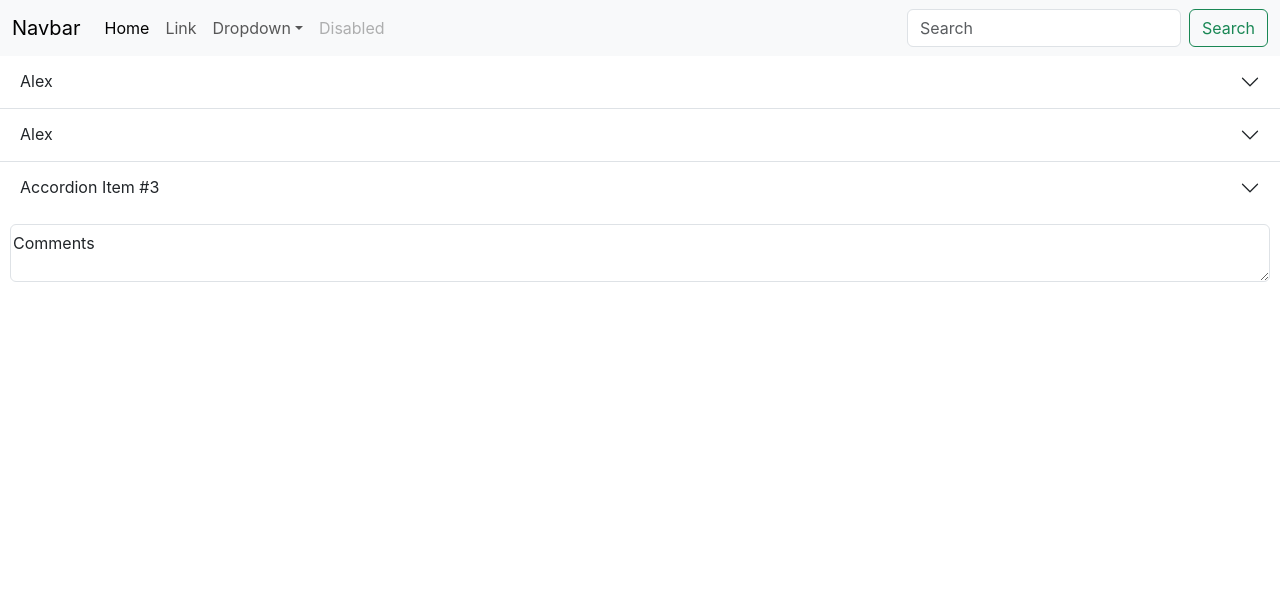
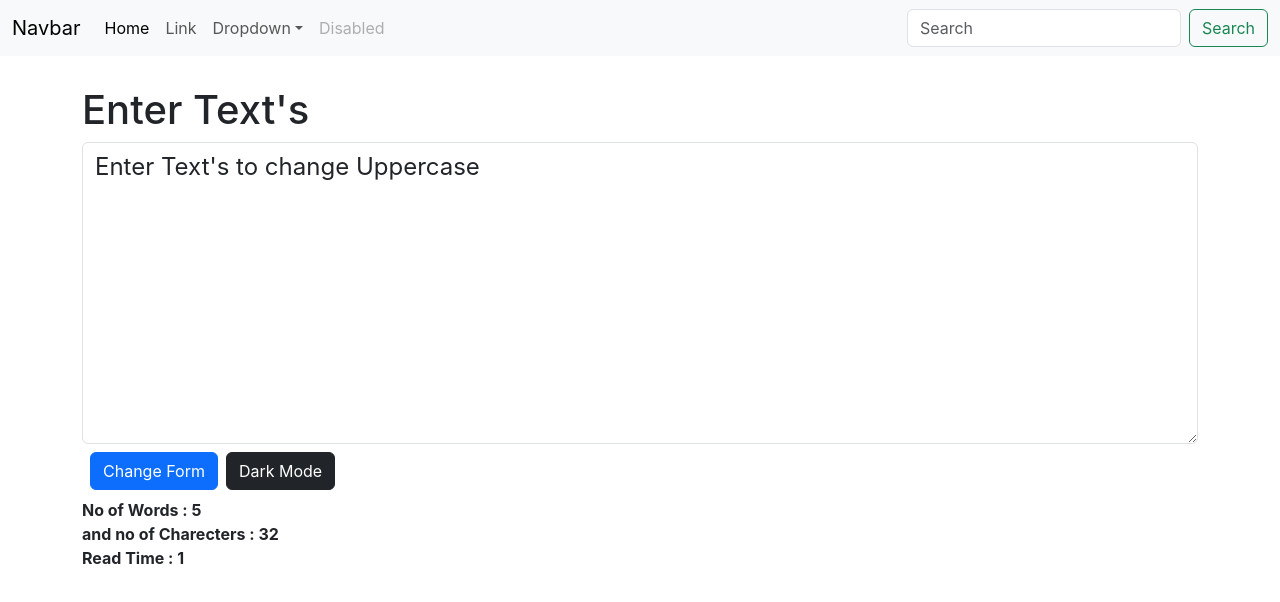
Before and after one commit to SMOS-Github/React, a React (Create React App) app in the folder learn-react/: page / in a window 1280 px wide. Shown: the top 602 px of the page. Built offline with nearby package versions, Linux system fonts and the light colour scheme.

Commit message:
Update
Adding Dark Mode. in progress....

```diff
--- a/learn-react/src/App.css
+++ b/learn-react/src/App.css
@@ -1,6 +1,3 @@
-.form-floating{
-    padding:10px;
+.container{
+    margin-top:30px;
 }
-label{
-    padding:100px;
-}
--- a/learn-react/src/App.js
+++ b/learn-react/src/App.js
@@ -2,15 +2,15 @@
 import './App.css';
 //import xr from './module2.mjs';
 import Navbar from './components/Navbar';
-import According from './components/According';
+//import According from './components/According';
 import TextArea from './components/TextArea';
 
 function App() {
   return (
       <>
           <Navbar />
-          <According text="Alex" />
-          <TextArea/>
+
+          <TextArea />
       </>
   );
 
--- a/learn-react/src/components/TextArea.js
+++ b/learn-react/src/components/TextArea.js
@@ -1,11 +1,39 @@
-import React from 'react';
+import React, { useState } from 'react';
 
-export default function TextArea() {
+
+export default function TextArea(props) {
+
+    const [def, set] = useState("Enter Text's to change Uppercase");
+
+    const words = def.trim().split(/\s+/).length;
+    const characters = def.length;
+    const readTime = words / 150;
+    const freshing = Math.ceil(readTime);
+
+    function OnClickChange(e) {
+        set(e.target.value);
+    }
+
+    function ChangeCase(e) {
+        set(def.toUpperCase());
+    }
+    function DarkMode() {
+
+    }
     return (
         <>
-            <div className="form-floating">
-                <textarea className="form-control" placeholder="Leave a comment here" id="floatingTextarea2"></textarea>
-                <label htmlFor="floatingTextarea2">Comments</label>
+
+
+            <div className="container">
+                <h1 id="heading">Enter Text's</h1>
+                <textarea className="form-control fs-4" id="exampleFormControlTextarea1" placeholder="Enter Text's to change Uppercase" rows="8" value={def} onChange={OnClickChange}> </textarea>
+                <button type="button" onClick={ChangeCase} className="btn btn-primary m-2">Change Form</button>
+                <button type="button" className="btn btn-dark" onClick={DarkMode }>Dark Mode</button>
+
+                <div>
+                    <p><b>No of Words : {words} <br /> and no of Charecters : {characters} <br /> Read Time : {freshing} </b></p>
+
+                </div>
             </div>
         </>
     );
```
